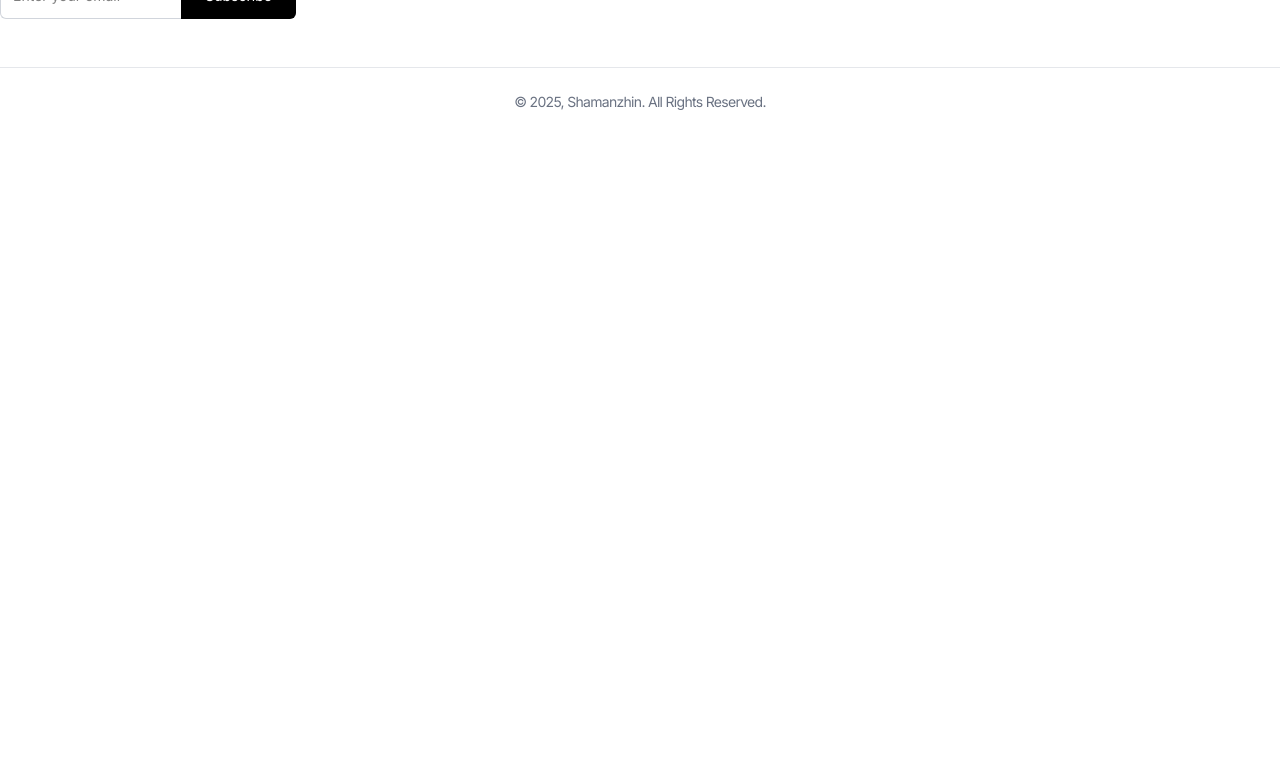
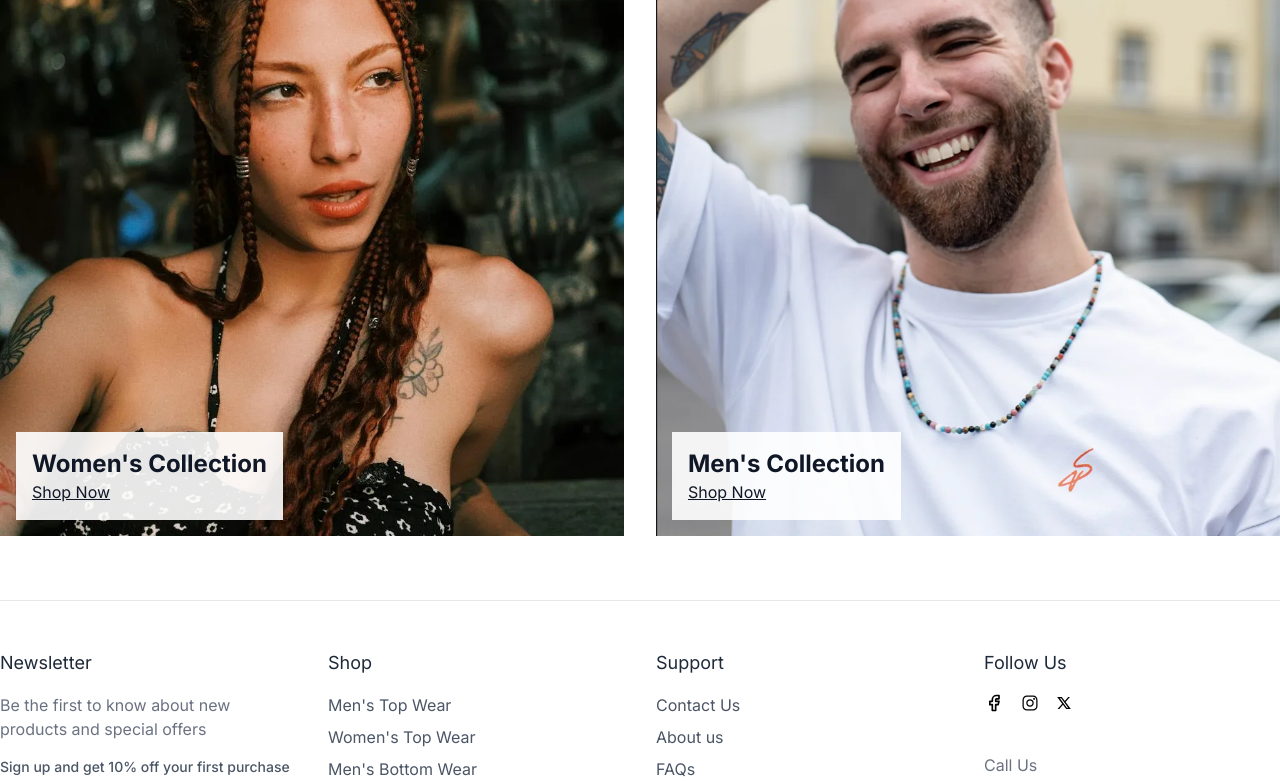
Before and after one commit to vadimBRR/ShamanzhinStore, a React (Vite) app in the folder frontend/: page / in a window 1280 px wide. Shown: the part 1087-1868 px from the top of the page. Before the commit the page ends 1247 px from the top, so only its background shows below. Built offline with nearby package versions, Linux system fonts and the light colour scheme.

Commit message:
add gender collection section

```diff
--- a/frontend/src/components/Products/GenderCollectionSection.tsx
+++ b/frontend/src/components/Products/GenderCollectionSection.tsx
@@ -1,11 +1,48 @@
 import React from 'react'
+import mensCollection from '../../assets/mens-collection.webp'
+import womensCollection from '../../assets/womens-collection.webp'
+import { Link } from 'react-router-dom'
 
+const CollectionItem = ({
+	src,
+	alt,
+	label,
+	link,
+}: {
+	src: string
+	alt: string
+	label: string
+	link: string
+}) => (
+	<div className='relative flex-1'>
+		<img src={src} alt={alt} className='w-full h-[700px] object-cover' />
+		<div className='absolute bottom-4 left-4 bg-white/90 p-4'>
+			<h2 className='text-2xl font-bold text-gray-900'>{label}</h2>
+			<Link to={link} className='underline text-gray-900 hover:text-gray-400'>
+				Shop Now
+			</Link>
+		</div>
+	</div>
+)
 const GenderCollectionSection = () => {
-  return (
-    <div>
-
-    </div>
-  )
+	return (
+		<section className='py-16 px-4 lg:px-0'>
+			<div className='container mx-auto grid grid-cols-1 md:grid-cols-2 gap-8'>
+				<CollectionItem
+					src={womensCollection}
+					alt="Women's Collection"
+					label="Women's Collection"
+					link='/collections/all?gender=Women'
+				/>
+				<CollectionItem
+					src={mensCollection}
+					alt="Men's Collection"
+					label="Men's Collection"
+					link='/collections/all?gender=Men'
+				/>
+			</div>
+		</section>
+	)
 }
 
 export default GenderCollectionSection
--- a/frontend/src/pages/Home.tsx
+++ b/frontend/src/pages/Home.tsx
@@ -1,10 +1,12 @@
 import React from 'react'
 import Hero from '../components/Layout/Hero'
+import GenderCollectionSection from '../components/Products/GenderCollectionSection'
 
 const Home = () => {
   return (
     <div>
       <Hero/>
+      <GenderCollectionSection/>
 
     </div>
   )
```
